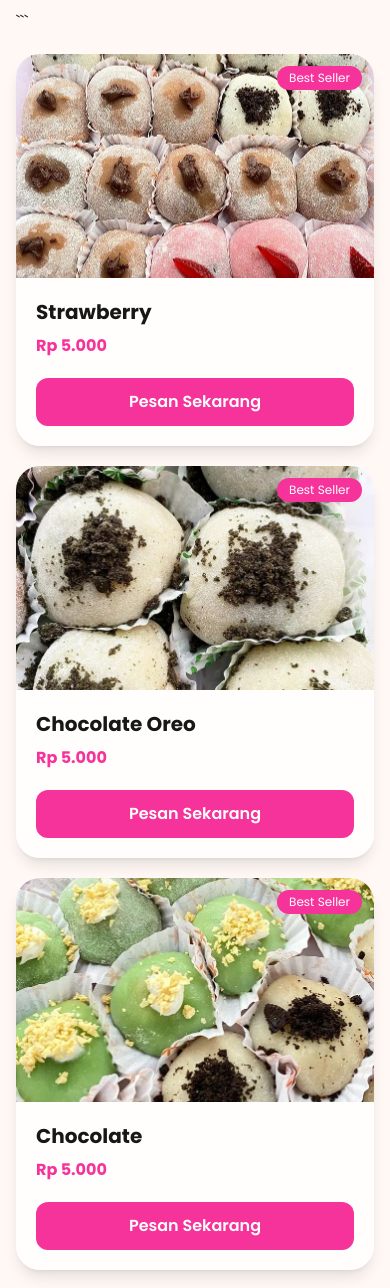
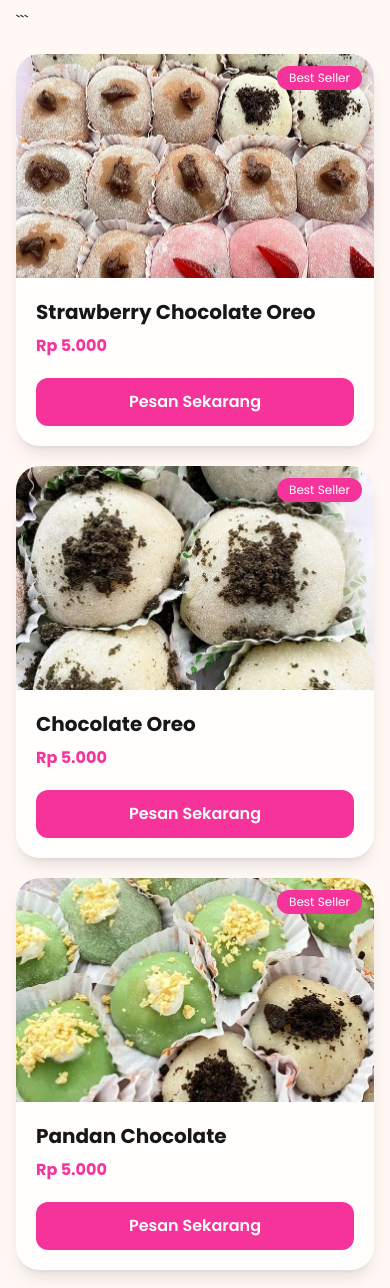
Before and after one commit to rifffff63-arch/mochiona, a Next.js app: page / in a window 390 px wide. Shown: the part 1512-2800 px from the top of the page. Built offline with nearby package versions, Linux system fonts and the light colour scheme.

Commit message:
responsive mobile update

```diff
--- a/app/page.js
+++ b/app/page.js
@@ -5,7 +5,7 @@ import { FaWhatsapp } from "react-icons/fa";
 
 const menu = [
   {
-    name: "Strawberry",
+    name: "Strawberry Chocolate Oreo",
     price: "Rp 5.000",
     image: "/images/Strawberry.jpg",
   },
@@ -15,7 +15,7 @@ const menu = [
     image: "/images/oreo.jpg",
   },
   {
-    name: "Chocolate",
+    name: "Pandan Chocolate",
     price: "Rp 5.000",
     image: "/images/chocolate.jpg",
   },
```
